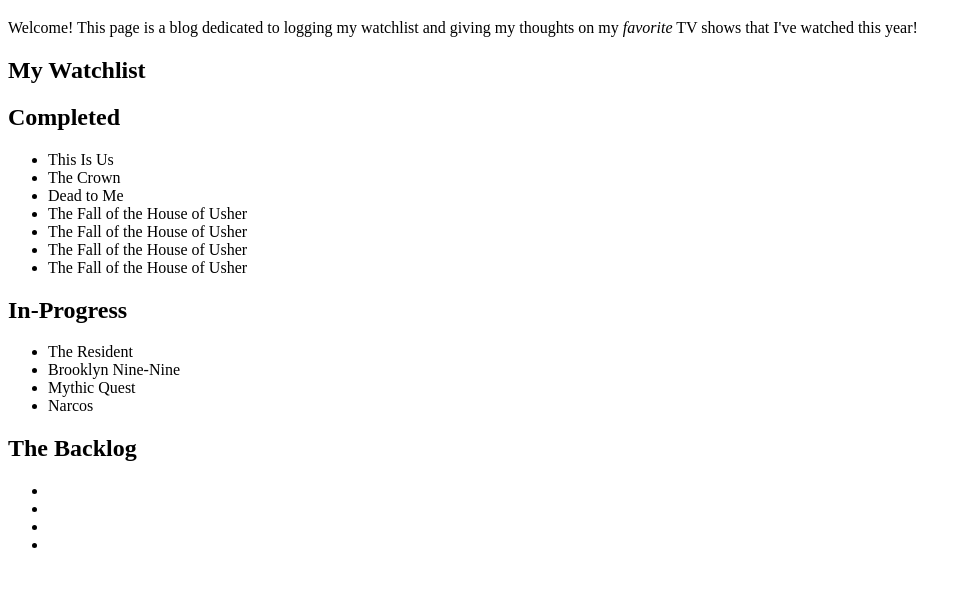
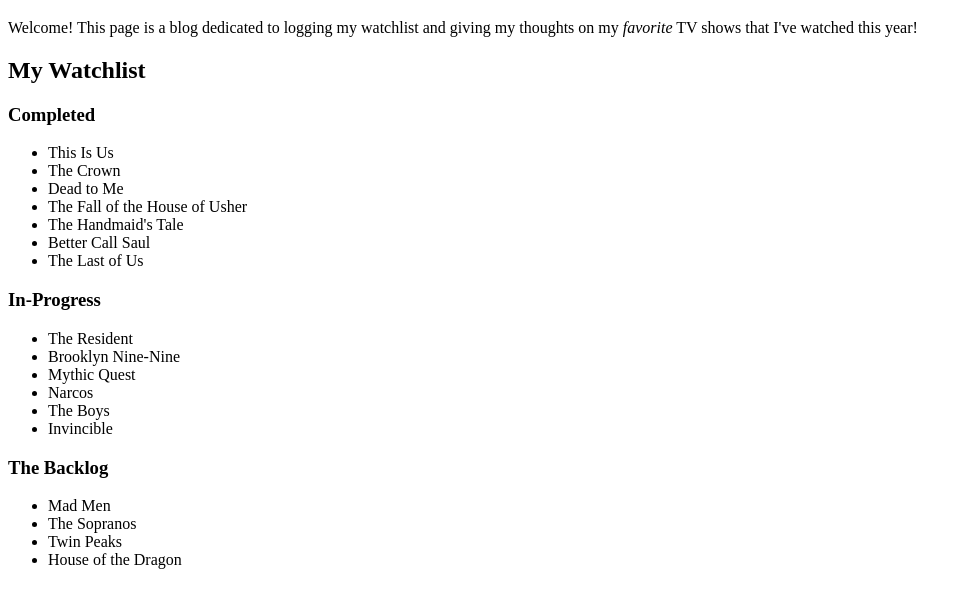
Before and after one commit to ArielHoyos/ArielHoyos, a plain HTML site: page Practical-Challenge-2/index.html in a window 1280 px wide. Shown: the part 61-668 px from the top of the page, without its empty margins (0-971 px from the left). Drawn offline with Linux system fonts and the light colour scheme.

Commit message:
updated list elements

```diff
--- a/Practical-Challenge-2/index.html
+++ b/Practical-Challenge-2/index.html
@@ -14,30 +14,32 @@
         <p>Welcome! This page is a blog dedicated to logging my watchlist and giving my thoughts on my <em>favorite</em> TV shows that I've watched this year!</p>
 </header>
 <section>
-    <h1>My Watchlist</h1>
-        <h2>Completed</h2>
+    <h2>My Watchlist</h2>
+        <h3>Completed</h3>
             <ul>
                 <li>This Is Us</li>
                 <li>The Crown</li>
                 <li>Dead to Me</li>
                 <li>The Fall of the House of Usher</li>
-                <li>The Fall of the House of Usher</li>
-                <li>The Fall of the House of Usher</li>
-                <li>The Fall of the House of Usher</li>
+                <li>The Handmaid's Tale</li>
+                <li>Better Call Saul</li>
+                <li>The Last of Us</li>
             </ul>
-        <h2>In-Progress</h2>
+        <h3>In-Progress</h3>
             <ul>
                 <li>The Resident</li>
                 <li>Brooklyn Nine-Nine</li>
                 <li>Mythic Quest</li>
                 <li>Narcos</li>
+                <li>The Boys</li>
+                <li>Invincible</li>
             </ul>
-        <h2>The Backlog</h2>
+        <h3>The Backlog</h3>
             <ul>
-                <li></li>
-                <li></li>
-                <li></li>
-                <li></li>
+                <li>Mad Men</li>
+                <li>The Sopranos</li>
+                <li>Twin Peaks</li>
+                <li>House of the Dragon</li>
             </ul>
 </section>
 </main>
```
